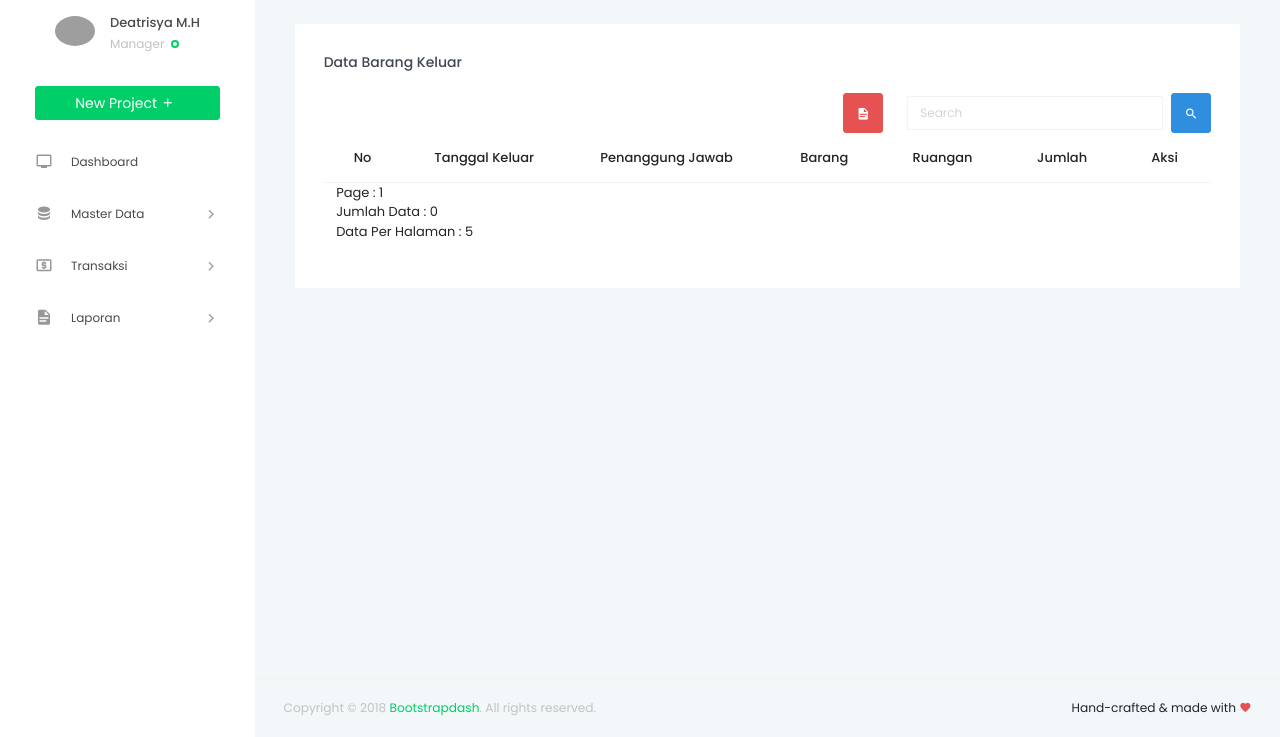
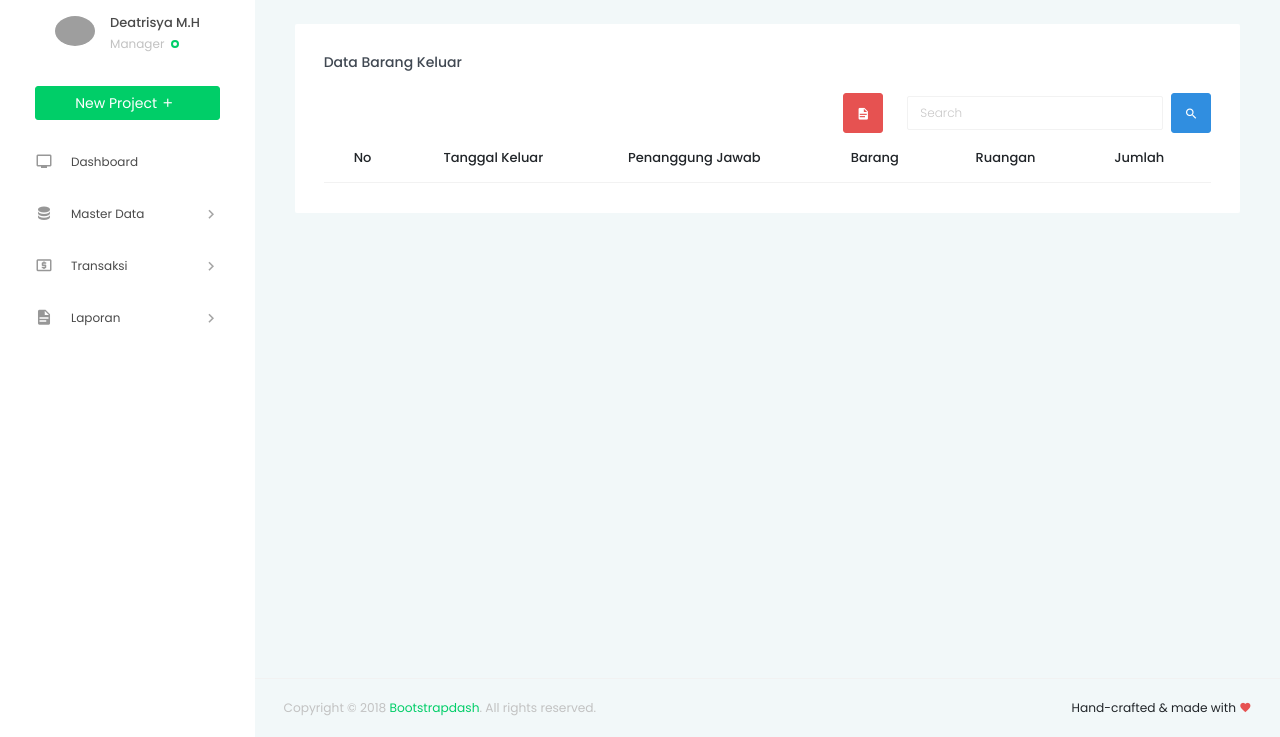
Before and after one commit to deatrisya/PWL_PROJECT, a Laravel app: page /laporan/penyusutans in a window 1280 px wide. Shown: the part 63-800 px from the top of the page. Run offline with Laravel 8, Linux system fonts and the light colour scheme; a user stored in the database is signed in; data comes from the database, SQL or seed files in the repository; data that the repository does not hold is empty; some libraries are stand-ins or nearby versions; grey boxes are pictures that could not be loaded.

Commit message:
modify : delete action view laporan penyusutan index

```diff
--- a/resources/views/laporan/penyusutan/laporanPenyusutanIndex.blade.php
+++ b/resources/views/laporan/penyusutan/laporanPenyusutanIndex.blade.php
@@ -39,7 +39,6 @@ Data Barang Keluar
                             <th scope="col">Barang</th>
                             <th scope="col">Ruangan</th>
                             <th scope="col">Jumlah</th>
-                            <th scope="col">Aksi</th>
                         </tr>
                     </thead>
                     <tbody>
@@ -51,43 +50,12 @@ Data Barang Keluar
                             <td>{{$data->barang->nama_barang}}</td>
                             <td>{{$data->ruangan->nama_ruangan}}</td>
                             <td>{{$data->jumlah}}</td>
-                            <td>
-                                <form action="{{ route('penyusutan.destroy',  $data->id) }}" method="POST">
-                                    <a class="btn btn-icons btn-primary" href="{{route('penyusutan.show', $data->id)}}"><i
-                                            class="mdi mdi-eye"></i></a>
-                                    <a class="btn btn-icons btn-warning" href="{{route('penyusutan.edit', $data->id)}}"><i
-                                            class="mdi mdi-pencil"></i></a>
-                                    @csrf
-                                    @method('DELETE')
-                                    <button type="submit" class="btn btn-icons btn-danger"><i
-                                            class="mdi mdi-delete"></i></button>
-                                </form>
-                            </td>
                         </tr>
                         @endforeach
                     </tbody>
                 </table>
             </div>
-        <div class="paginate">
-                <div class="container">
-                    <div class="row">
-                        <div class="detail-data col-md-12">
-                            <p>Page : {!! $penyusutan->currentPage() !!} <br />
-                                Jumlah Data : {!! $penyusutan->total() !!} <br />
-                                Data Per Halaman : {!! $penyusutan->perPage() !!} <br />
-                            </p>
-                        </div>
-                        <div class="col-md-12">
-                            <div class="paginate-button float-right">
-                                {!! $penyusutan->links() !!}
-                            </div>
-                        </div>
-                    </div>
-                </div>
-            </div>
         </div>
     </div>
 </div>
-
-
 @endsection
```
